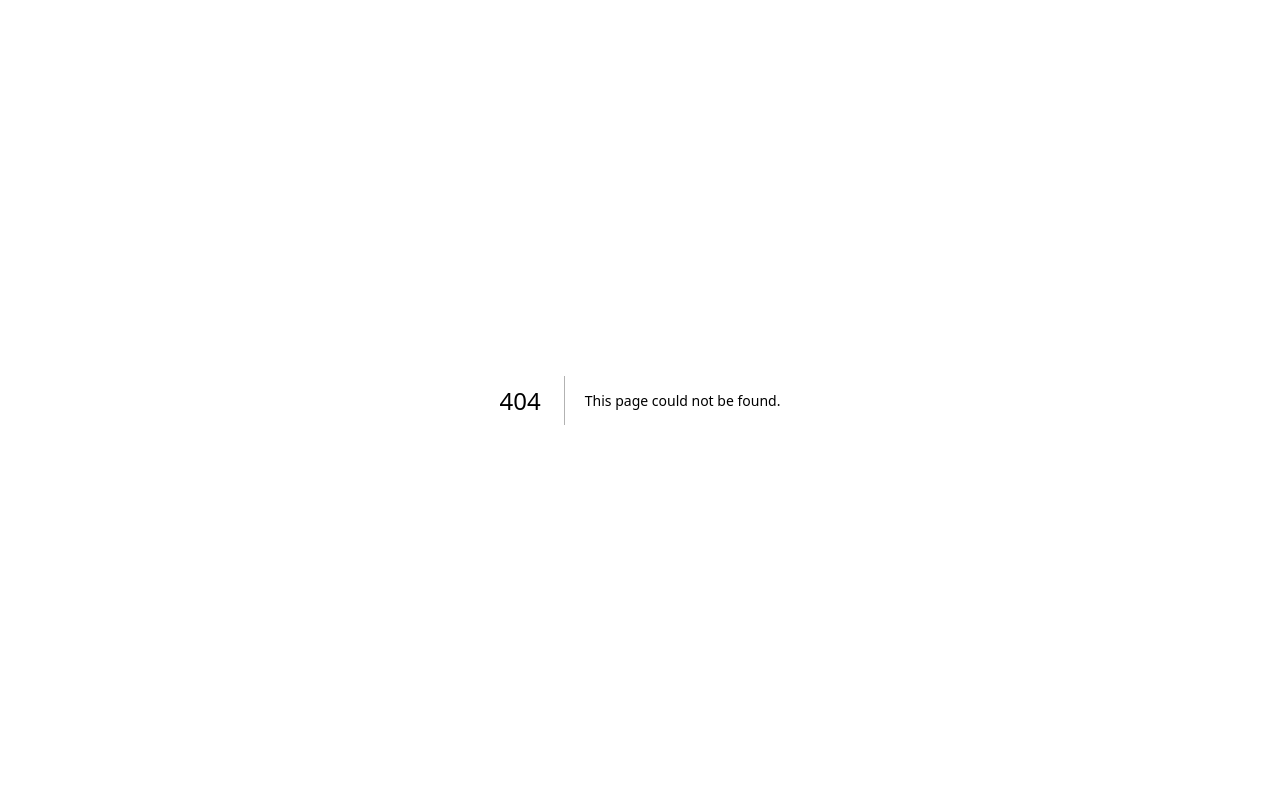
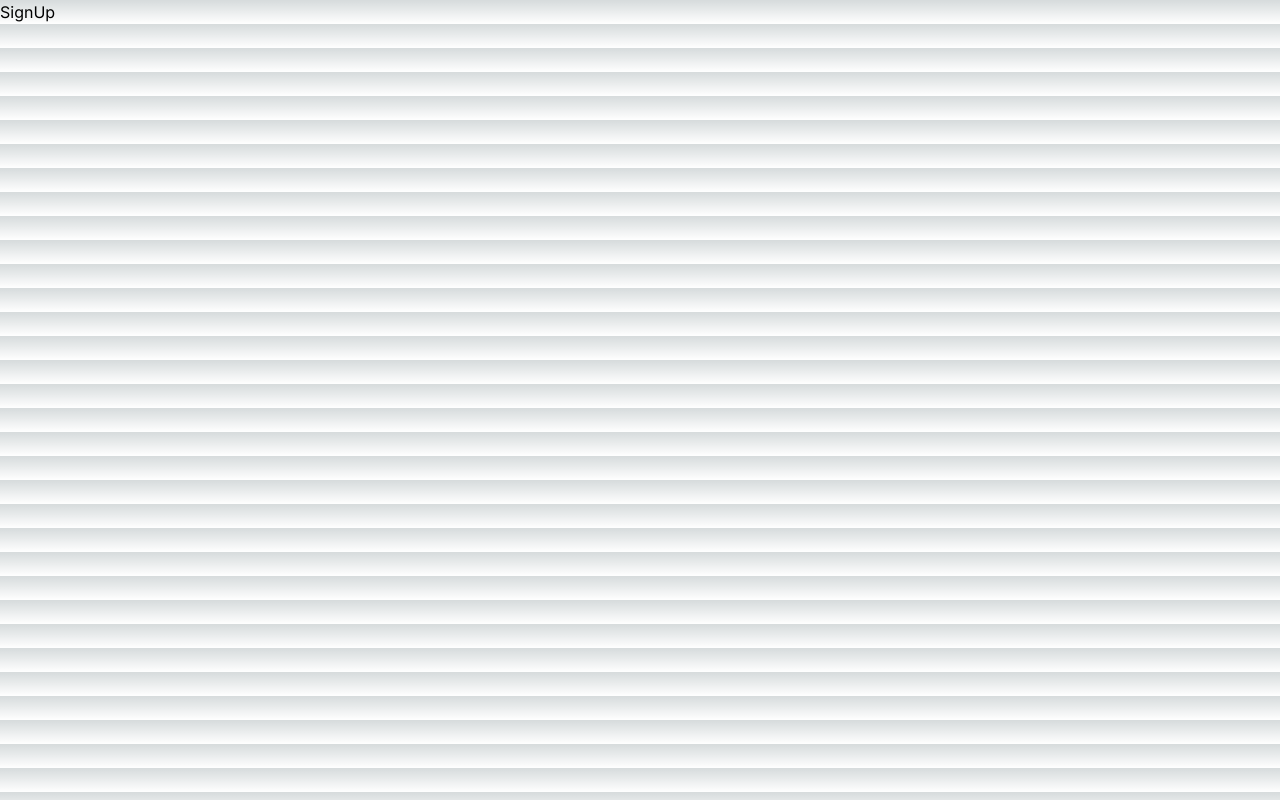
Before and after one commit to rbncardoso/auth-app, a Next.js app: page /signup in a window 1280 px wide. Before the commit this address had no page. Built offline with nearby package versions, Linux system fonts and the light colour scheme.

Commit message:
project strutured, back-ends folder and routes . created login and signup folders

```diff
--- /dev/null
+++ b/src/app/signup/page.tsx
@@ -0,0 +1,7 @@
+import React from 'react'
+
+export default function SignUp() {
+  return (
+    <div>SignUp</div>
+  )
+}
```
Also changed, not shown: src/app/api/user/login/route.ts (added), src/app/api/user/signup/route.ts (added).
